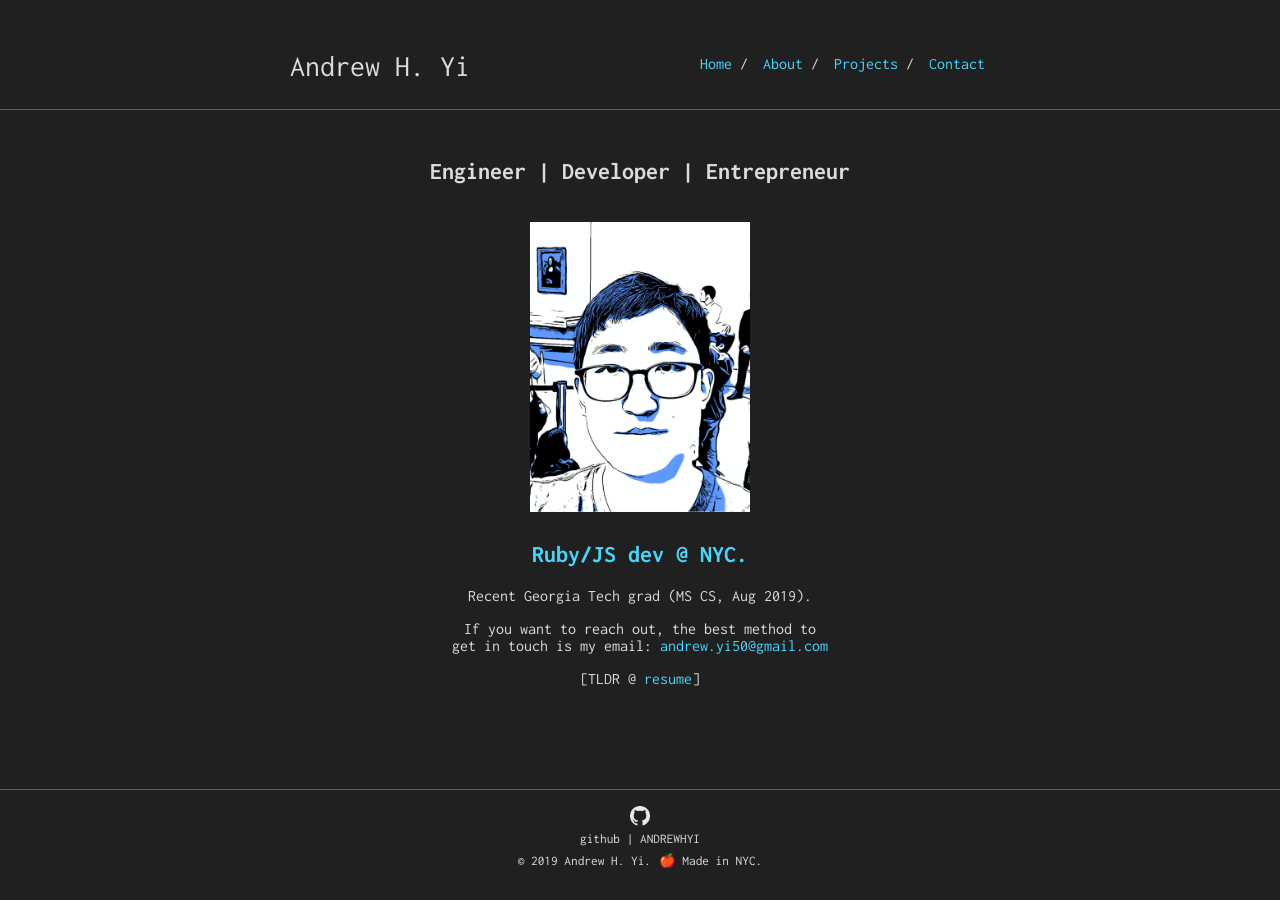
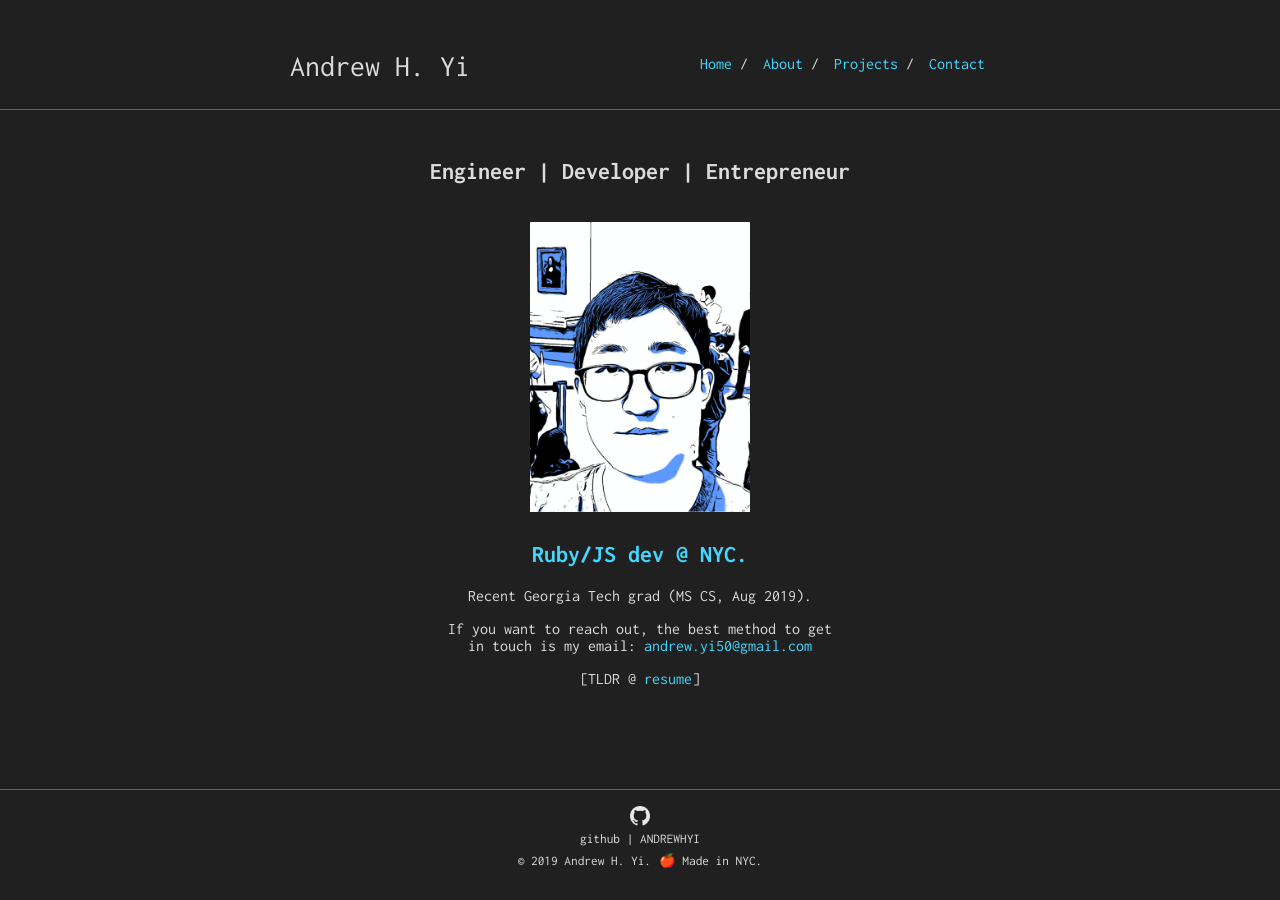
Before and after one commit to AndrewHYi/andrewhyi.github.io, a Jekyll site: the page built from index.md, in a window 1280 px wide. Built offline with Jekyll 4.4.1, drawn with Linux system fonts in a browser that asks for light colours.

Commit message:
(index) remove awkward br, mobile

```diff
--- a/_sass/_per_page.scss
+++ b/_sass/_per_page.scss
@@ -6,6 +6,11 @@
         #engineer--developer--entrepreneur {
             margin-top: 2em;
             margin-bottom: 1.6em;
+        }
+        p {
+            margin-left: auto;
+            margin-right: auto;
+            max-width: 400px;
         }
     }
 
--- a/index.md
+++ b/index.md
@@ -12,6 +12,6 @@ pagetype: index
 
 Recent Georgia Tech grad (MS CS, Aug 2019).
 
-If you want to reach out, the best method to <br/> get in touch is my email: <andrew.yi50@gmail.com>
+If you want to reach out, the best method to get in touch is my email: <andrew.yi50@gmail.com>
 
 [TLDR @ [resume](/resume.pdf)]
```
